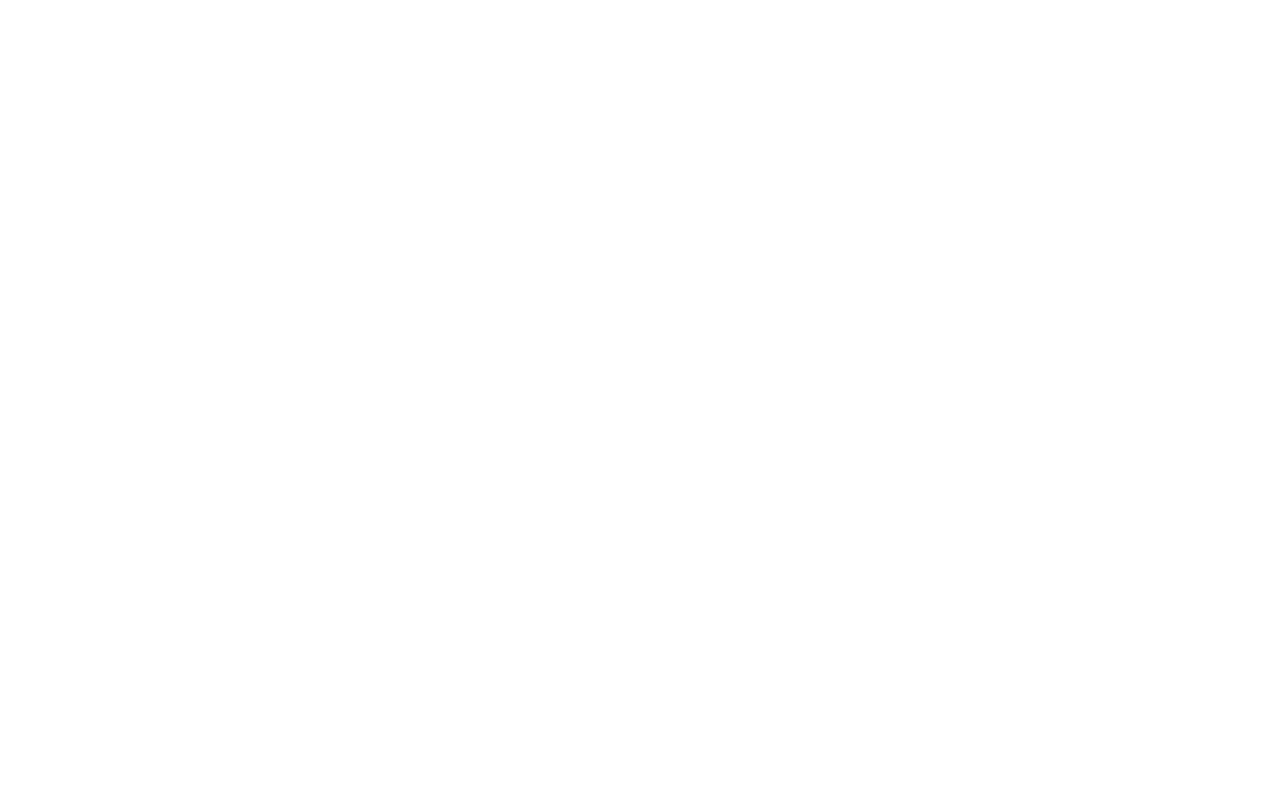
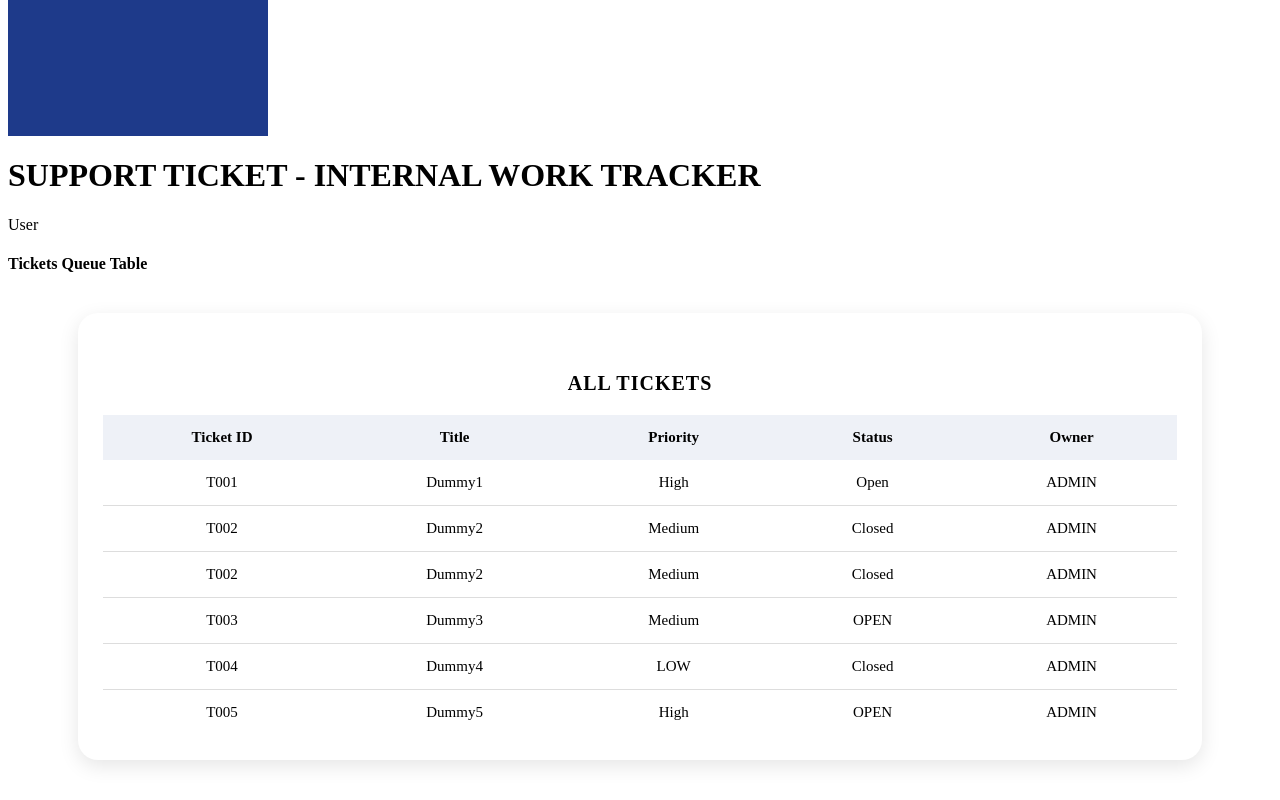
Before and after one commit to SIS-EBhogapurapu/Support-Ticket-and-Escalation-Board, an Angular app: page /Userstq in a window 1280 px wide. Before the commit this address led to /. Shown: the part 712-1512 px from the top of the page. Before the commit the page ends 800 px from the top, so only its background shows below. Built offline with nearby package versions, Linux system fonts and the light colour scheme.

Commit message:
sidebar and tickets queue page integrated in one page , UI changes pending

```diff
--- a/src/app/app.routes.ts
+++ b/src/app/app.routes.ts
@@ -3,11 +3,13 @@
 import { LoginComponent } from './login/login';
 import { UsersComponent } from './users/users';
 import { AdminComponent } from "./admin/admin";
+import { UsersTqComponent } from "./users-tq/users-tq";
 
 export const routes: Routes = [
   { path: 'login', component: LoginComponent },
   { path: 'users', component: UsersComponent },
-  { path: 'admin', component: AdminComponent}
+  { path: 'admin', component: AdminComponent},
+  { path: 'Userstq', component: UsersTqComponent}
 ];
 
 @NgModule({
--- a/src/app/app.ts
+++ b/src/app/app.ts
@@ -3,11 +3,12 @@
 import { LoginComponent } from './login/login';
 import { FormsModule } from "@angular/forms";
 import { Sidebar } from './sidebar/sidebar';
+import { UsersTqComponent } from './users-tq/users-tq';
 
 @Component({
   selector: 'app-root',
   standalone: true,
-  imports: [RouterOutlet,Sidebar],
+  imports: [RouterOutlet,Sidebar,UsersTqComponent],
   templateUrl: './app.html'
 })
 export class AppComponent {}
--- a/src/app/sidebar/sidebar.html
+++ b/src/app/sidebar/sidebar.html
@@ -7,7 +7,7 @@
       Dashboard
     </li>
 
-    <li class="menu-item">
+    <li class="menu-item" routerLink="/Userstq" routerLinkActive="active">
       Tickets Queue
     </li>
 
--- a/src/app/users-tq/users-tq.css
+++ b/src/app/users-tq/users-tq.css
@@ -0,0 +1,54 @@
+/* Table Section (Card Style) */
+.table-section {
+  background: #ffffff;
+  margin: 40px auto;
+  padding: 25px;
+  border-radius: 20px;
+  width: 85%;
+  box-shadow: 0 6px 20px rgba(0, 0, 0, 0.1);
+
+  display: flex;
+  flex-direction: column;
+}
+
+/* Title */
+.table-section h5 {
+  text-align: center;
+  font-size: 20px;
+  margin-bottom: 20px;
+  font-weight: bold;
+  letter-spacing: 1px;
+}
+
+/* Table */
+table {
+  width: 100%;
+  border-collapse: collapse;
+}
+
+/* Header row */
+th {
+  background: #eef1f7;
+  padding: 14px;
+  text-align: center;
+  font-size: 15px;
+  font-weight: bold;
+}
+
+/* Table cells */
+td {
+  padding: 14px;
+  text-align: center;
+  border-bottom: 1px solid #ddd;
+  font-size: 15px;
+}
+
+/* Row hover effect */
+tbody tr:hover {
+  background: #f9fbff;
+}
+
+/* Remove last row border */
+tbody tr:last-child td {
+  border-bottom: none;
+}
--- a/src/app/users-tq/users-tq.html
+++ b/src/app/users-tq/users-tq.html
@@ -1 +1,88 @@
-<p>users-tq works!</p>
+<div class="layout">
+  <div class="sidebar-container">
+    <app-sidebar></app-sidebar>
+  </div>
+
+<div class="main-container">
+  <div class="header">
+    <h1>SUPPORT TICKET - INTERNAL WORK TRACKER</h1>
+  <div class="admin-btn">User</div>
+  </div>
+
+  <h4>Tickets Queue Table</h4>
+
+  <div class="table-section">
+    <h5>ALL TICKETS</h5>
+
+    <table>
+      <thead>
+        <tr>
+          <th>Ticket ID</th>
+          <th>Title</th>
+          <th>Priority</th>
+          <th>Status</th>
+          <th>Owner</th>
+        </tr>
+      </thead>
+
+      <tbody>
+        <tr>
+          <td>T001</td>
+          <td>Dummy1</td>
+          <td>High</td>
+          <td>Open</td>
+          <td>ADMIN</td>
+        </tr>
+
+        <tr>
+          <td>T002</td>
+          <td>Dummy2</td>
+          <td>Medium</td>
+          <td>Closed</td>
+          <td>ADMIN</td>
+        </tr>
+
+        <tr>
+          <td>T002</td>
+          <td>Dummy2</td>
+          <td>Medium</td>
+          <td>Closed</td>
+          <td>ADMIN</td>
+        </tr>
+
+        <tr>
+          <td>T003</td>
+          <td>Dummy3</td>
+          <td>Medium</td>
+          <td>OPEN</td>
+          <td>ADMIN</td>
+        </tr>
+
+        <tr>
+          <td>T004</td>
+          <td>Dummy4</td>
+          <td>LOW</td>
+          <td>Closed</td>
+          <td>ADMIN</td>
+        </tr>
+
+        <tr>
+          <td>T005</td>
+          <td>Dummy5</td>
+          <td>High</td>
+          <td>OPEN</td>
+          <td>ADMIN</td>
+        </tr>
+
+      </tbody>
+    </table>
+
+  </div>
+
+</div>
+
+
+  <div class="content-container">
+    <router-outlet></router-outlet>
+  </div>
+</div>
```
Also changed, not shown: src/app/users-tq/users-tq.ts (+5 -2 lines).
